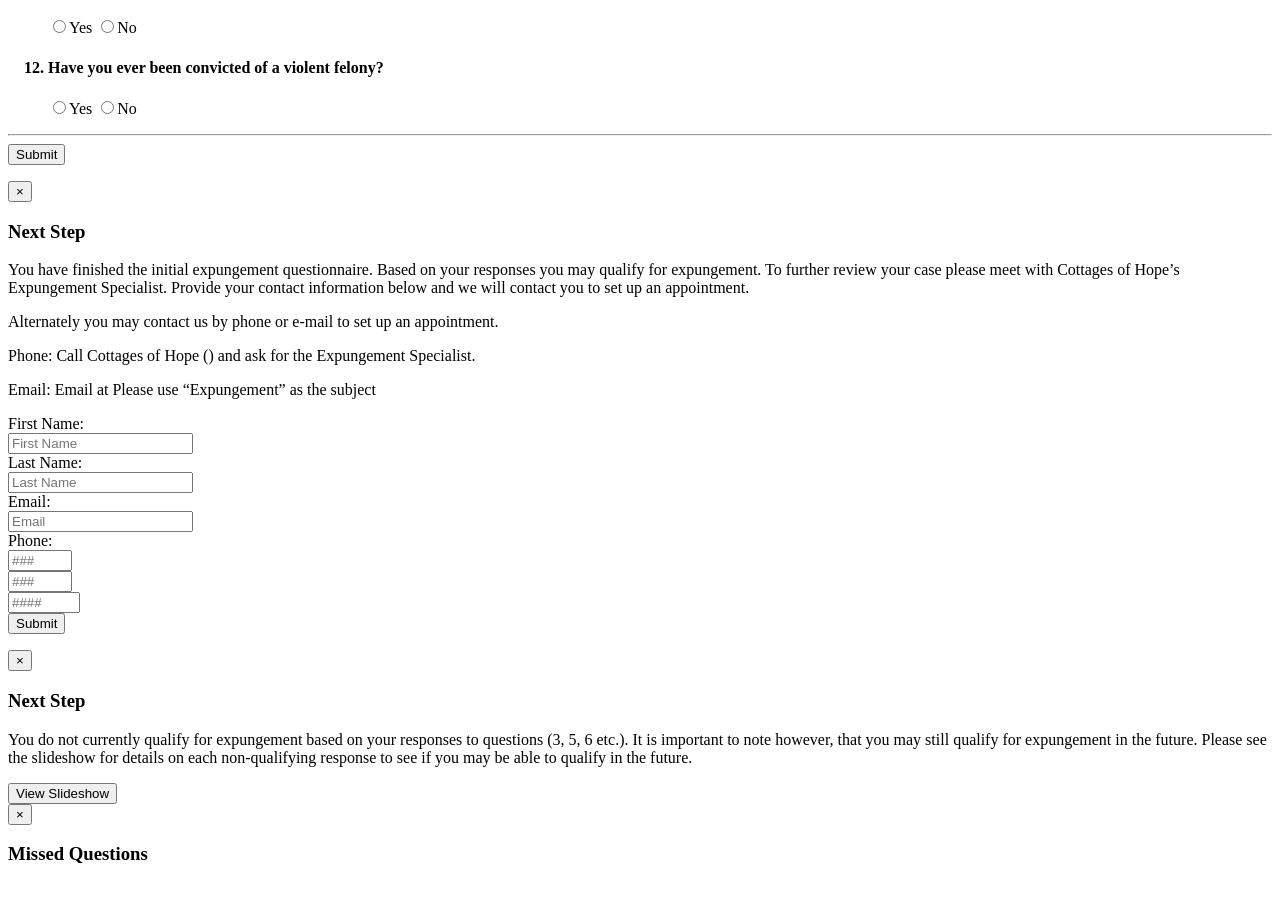
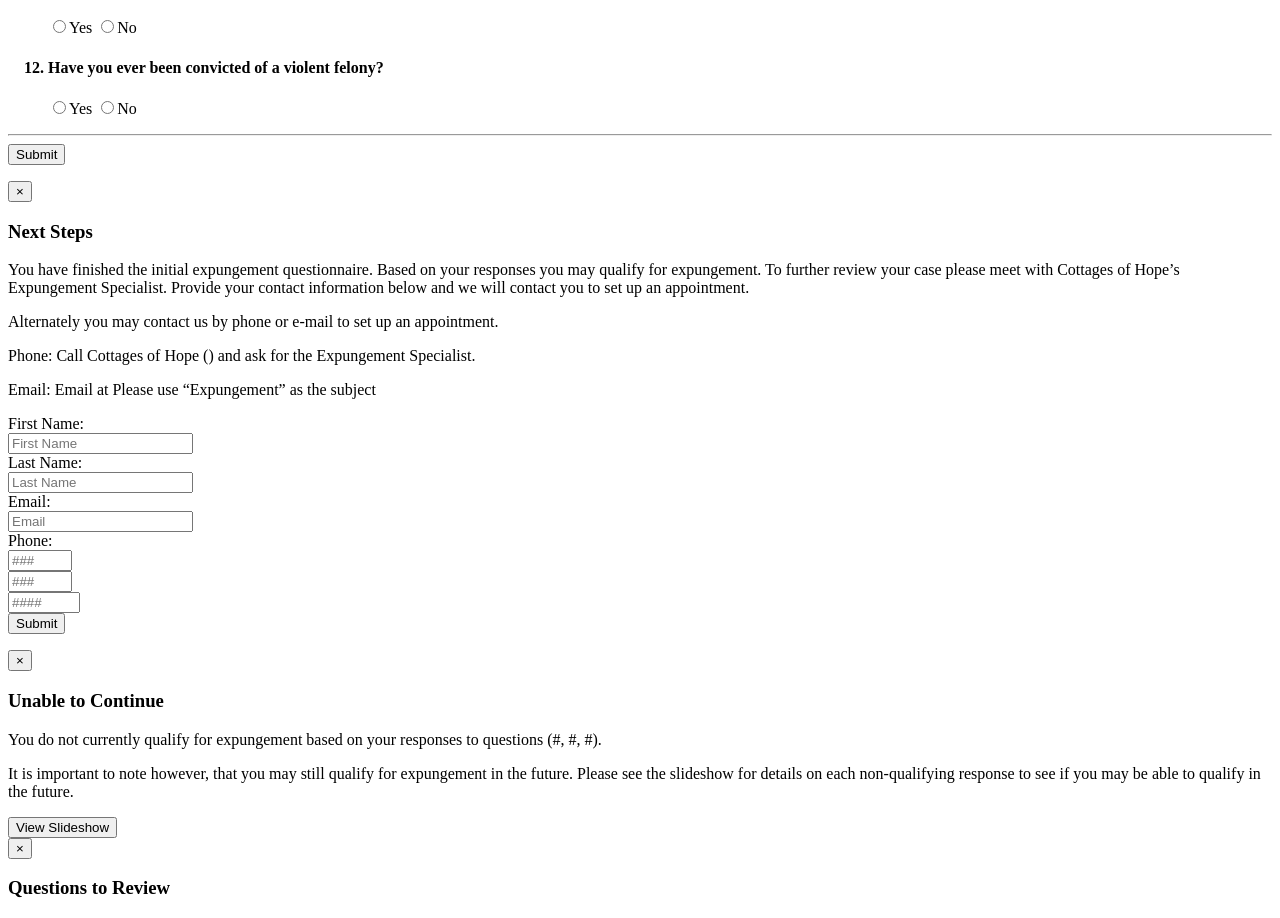
Before and after one commit to andporter/expungement, a PHP site: page /views/not_logged_in/initial_form.php in a window 1280 px wide. Shown: the part 1135-2053 px from the top of the page. Before the commit the page ends 1999 px from the top, so only its background shows below. Run offline with PHP 8.4, Linux system fonts and the light colour scheme.

Commit message:
more initial form cleanup

```diff
--- a/css/my.css
+++ b/css/my.css
@@ -31,7 +31,7 @@ li.parsley-required {
     font-weight: bold;
 }
 
-div#reports,
-div#inboxContacts{
-    display: none;
+a.right.carousel-control,
+a.left.carousel-control {
+    width: 75px;
 }
--- a/views/logged_in/reports.php
+++ b/views/logged_in/reports.php
@@ -14,7 +14,7 @@ date_default_timezone_set('America/Denver');
     </div>
 </div>
 
-<div id="reports" class="container-fluid" role="main">
+<div id="reports" class="container-fluid collapse" role="main">
     <div class="row">
         <div class="col-md-3">
             <div class="panel panal-content panel-primary">
--- a/views/not_logged_in/initial_form.php
+++ b/views/not_logged_in/initial_form.php
@@ -147,7 +147,7 @@ if (isset($login))
                 <div class="panel-content panel-success">
                     <div class="panel-heading">
                         <button type="button" class="close" data-dismiss="modal" aria-label="Close"><span aria-hidden="true">&times;</span></button>
-                        <h3 class="panel-title">Next Step</h3>
+                        <h3 class="panel-title">Next Steps</h3>
                     </div>
                     <div class="panel-body">
                         <div class="well">
@@ -208,11 +208,12 @@ if (isset($login))
                 <div class="panel-content panel-danger">
                     <div class="panel-heading">
                         <button type="button" class="close" data-dismiss="modal" aria-label="Close"><span aria-hidden="true">&times;</span></button>
-                        <h3 class="panel-title">Next Step</h3>
+                        <h3 class="panel-title">Unable to Continue</h3>
                     </div>
                     <div class="panel-body">
                         <div class="well">
-                            <p>You do not currently qualify for expungement based on your responses to questions (3, 5, 6 etc.).  It is important to note however, that you may still qualify for expungement in the future.  Please see the slideshow for details on each non-qualifying response to see if you may be able to qualify in the future.</p>
+                            <p>You do not currently qualify for expungement based on your responses to questions (#, #, #).</p>
+                            <p>It is important to note however, that you may still qualify for expungement in the future.  Please see the slideshow for details on each non-qualifying response to see if you may be able to qualify in the future.</p>
                         </div>
                         <div class="col-sm-offset-2 col-sm-10" >
                             <input type="submit" value="View Slideshow" class="btn btn-primary pull-right" id="buttonViewMissedQuestionsSlideshow"/>
@@ -224,11 +225,12 @@ if (isset($login))
     </div>
 
     <div id="carouselModalMissedQuestions" class="modal fade bs-modal-lg" tabindex="-1" role="dialog" aria-hidden="true">
+        <div class="modal-dialog modal-lg">
             <div class="modal-content">
-            <div class="panel-content panel-warning">
+                <div class="panel-content panel-danger">
                     <div class="panel-heading">
                         <button type="button" class="close" data-dismiss="modal" aria-label="Close"><span aria-hidden="true">&times;</span></button>
-                    <h3 class="panel-title">Missed Questions</h3>
+                        <h3 class="panel-title">Questions to Review</h3>
                     </div>
                     <div class="panel-body" >
                         <div id="carouselMissedQuestionSlideShow" class="carousel slide carousel-fit" data-interval="false" data-ride="carousel" role="dialog" aria-hidden="true">
@@ -259,6 +261,7 @@ if (isset($login))
                 </div>
             </div>
         </div>
+    </div>
 
     <script type="text/javascript">
 
@@ -281,28 +284,38 @@ if (isset($login))
                 return;
             });
 
-            var count = 1;
+            var alreadyCreatedSlideshow = false;
+            var missedQuestionsCount = 1;
             $('#formInitial').submit(function (e)
             {
                 e.preventDefault();
                 AjaxSubmit_InitialForm();
 
+                if (alreadyCreatedSlideshow === false)
+                {
                     for (var i = 1; i < 13; i++)
                     {
                         if ($('input[name=initialq' + i + ' ]:checked', '#formInitial').val() === "1")
                         {
-                        document.getElementById("hidden" + count.toString()).innerHTML = '<img class="img-responsive center-block" src="http://placehold.it/600&text=' + i + '">';
-                        count += 1;
+                            document.getElementById("hidden" + missedQuestionsCount.toString()).innerHTML = '<img class="img-responsive center-block" src="http://placehold.it/600&text=' + i + '">';
+                            missedQuestionsCount += 1;
                         }
                     }
 
-                if (count > 1) //they can't continue
+                    if (missedQuestionsCount > 1)
                     {
-                    for (var j = count; j < 13; j++)
+                        for (var j = missedQuestionsCount; j < 13; j++)
                         {
                             var div = document.getElementById("hidden" + j);
                             div.parentNode.removeChild(div);
                         }
+                    }
+
+                    alreadyCreatedSlideshow = true;
+                }
+
+                if (missedQuestionsCount > 1) //they can't continue
+                {
                     $('#modalMissedQuestionsNextSteps').modal('show');
                 }
                 else //they can continue
```
Lines whose indentation alone changed are shown as unchanged.
